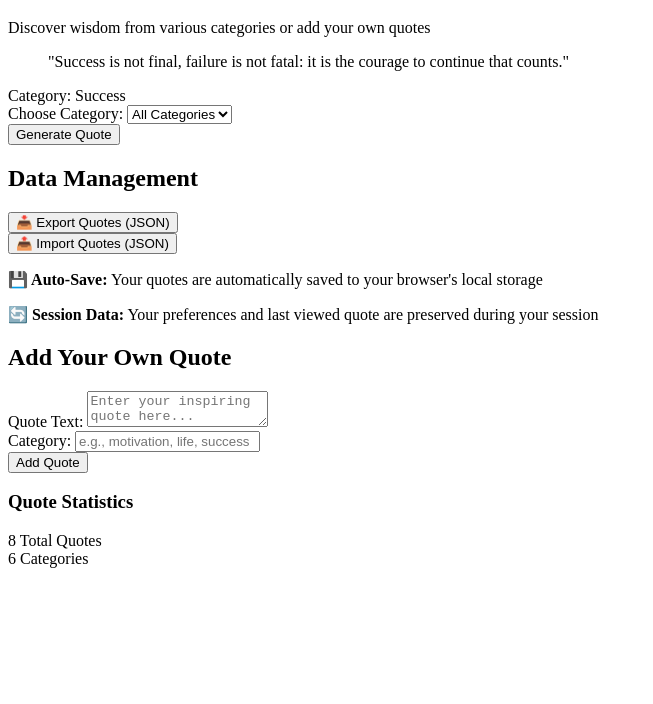
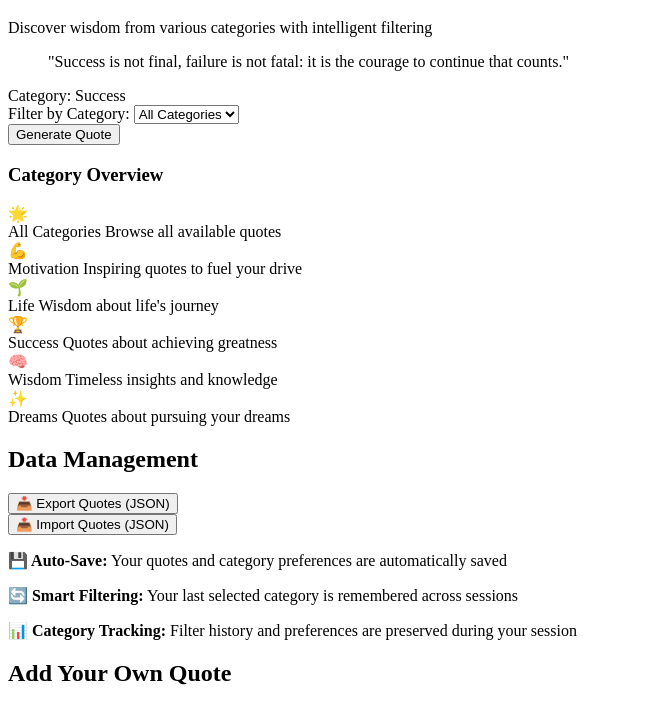
Before and after one commit to Codedivah/alx_fe_javascript, a plain HTML site: page dom-manipulation/index.html in a window 1280 px wide. Shown: the part 61-765 px from the top of the page, without its empty margins (0-653 px from the left). Drawn offline with Linux system fonts and the light colour scheme; files whose address does not match are found by name.

Commit message:
Update index.html

```diff
--- a/dom-manipulation/index.html
+++ b/dom-manipulation/index.html
@@ -10,7 +10,7 @@
     <div id="app">
       <header class="header">
         <h1>Dynamic Quote Generator</h1>
-        <p class="subtitle">Discover wisdom from various categories or add your own quotes</p>
+        <p class="subtitle">Discover wisdom from various categories with intelligent filtering</p>
       </header>
 
       <main class="main-content">
@@ -18,19 +18,68 @@
         <section class="quote-section">
           <div class="quote-container">
             <blockquote id="quote-display" class="quote-text">
-              Click "Generate Quote" to see a random quote
+              Select a category and click "Generate Quote" to see a random quote
             </blockquote>
             <span id="quote-category" class="quote-category"></span>
           </div>
 
           <div class="controls">
             <div class="category-selector">
-              <label for="category-select">Choose Category:</label>
+              <label for="category-select">Filter by Category:</label>
               <select id="category-select">
                 <option value="all">All Categories</option>
               </select>
             </div>
             <button id="generate-btn" class="btn btn-primary">Generate Quote</button>
+          </div>
+        </section>
+
+        <!-- Category Overview Section -->
+        <section class="category-overview">
+          <h3>Category Overview</h3>
+          <div class="category-grid">
+            <div class="category-card" data-category="all">
+              <div class="category-icon">🌟</div>
+              <div class="category-info">
+                <span class="category-title">All Categories</span>
+                <span class="category-description">Browse all available quotes</span>
+              </div>
+            </div>
+            <div class="category-card" data-category="motivation">
+              <div class="category-icon">💪</div>
+              <div class="category-info">
+                <span class="category-title">Motivation</span>
+                <span class="category-description">Inspiring quotes to fuel your drive</span>
+              </div>
+            </div>
+            <div class="category-card" data-category="life">
+              <div class="category-icon">🌱</div>
+              <div class="category-info">
+                <span class="category-title">Life</span>
+                <span class="category-description">Wisdom about life's journey</span>
+              </div>
+            </div>
+            <div class="category-card" data-category="success">
+              <div class="category-icon">🏆</div>
+              <div class="category-info">
+                <span class="category-title">Success</span>
+                <span class="category-description">Quotes about achieving greatness</span>
+              </div>
+            </div>
+            <div class="category-card" data-category="wisdom">
+              <div class="category-icon">🧠</div>
+              <div class="category-info">
+                <span class="category-title">Wisdom</span>
+                <span class="category-description">Timeless insights and knowledge</span>
+              </div>
+            </div>
+            <div class="category-card" data-category="dreams">
+              <div class="category-icon">✨</div>
+              <div class="category-info">
+                <span class="category-title">Dreams</span>
+                <span class="category-description">Quotes about pursuing your dreams</span>
+              </div>
+            </div>
           </div>
         </section>
 
@@ -60,10 +109,13 @@
 
             <div class="storage-info">
               <p class="info-text">
-                <strong>💾 Auto-Save:</strong> Your quotes are automatically saved to your browser's local storage
+                <strong>💾 Auto-Save:</strong> Your quotes and category preferences are automatically saved
               </p>
               <p class="info-text">
-                <strong>🔄 Session Data:</strong> Your preferences and last viewed quote are preserved during your session
+                <strong>🔄 Smart Filtering:</strong> Your last selected category is remembered across sessions
+              </p>
+              <p class="info-text">
+                <strong>📊 Category Tracking:</strong> Filter history and preferences are preserved during your session
               </p>
             </div>
           </div>
@@ -87,9 +139,12 @@
               <input
                 type="text"
                 id="quote-category-input"
-                placeholder="e.g., motivation, life, success"
+                placeholder="e.g., motivation, life, success, wisdom, dreams"
                 required
               />
+              <small class="form-hint">
+                💡 Tip: Use existing categories or create new ones. Categories are automatically added to the filter dropdown.
+              </small>
             </div>
 
             <button type="submit" class="btn btn-primary">Add Quote</button>
```
